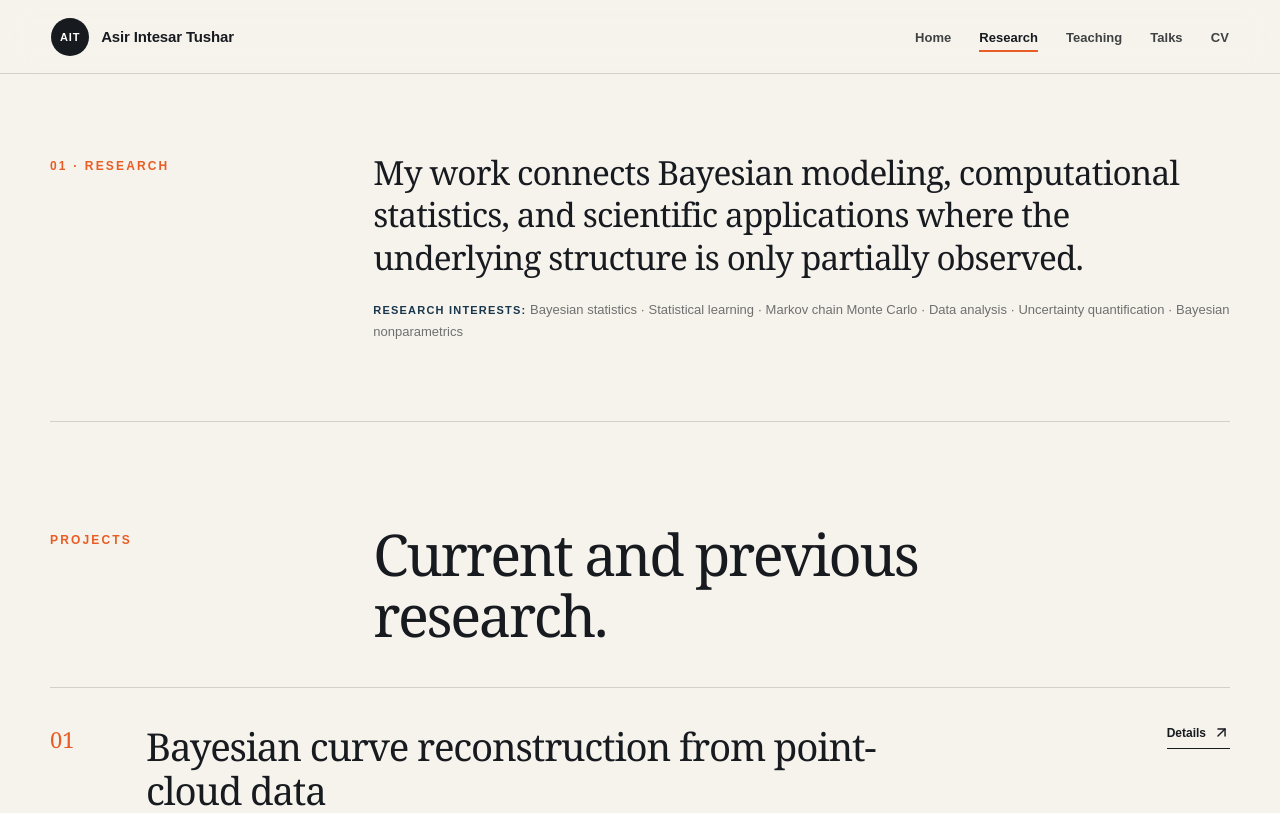
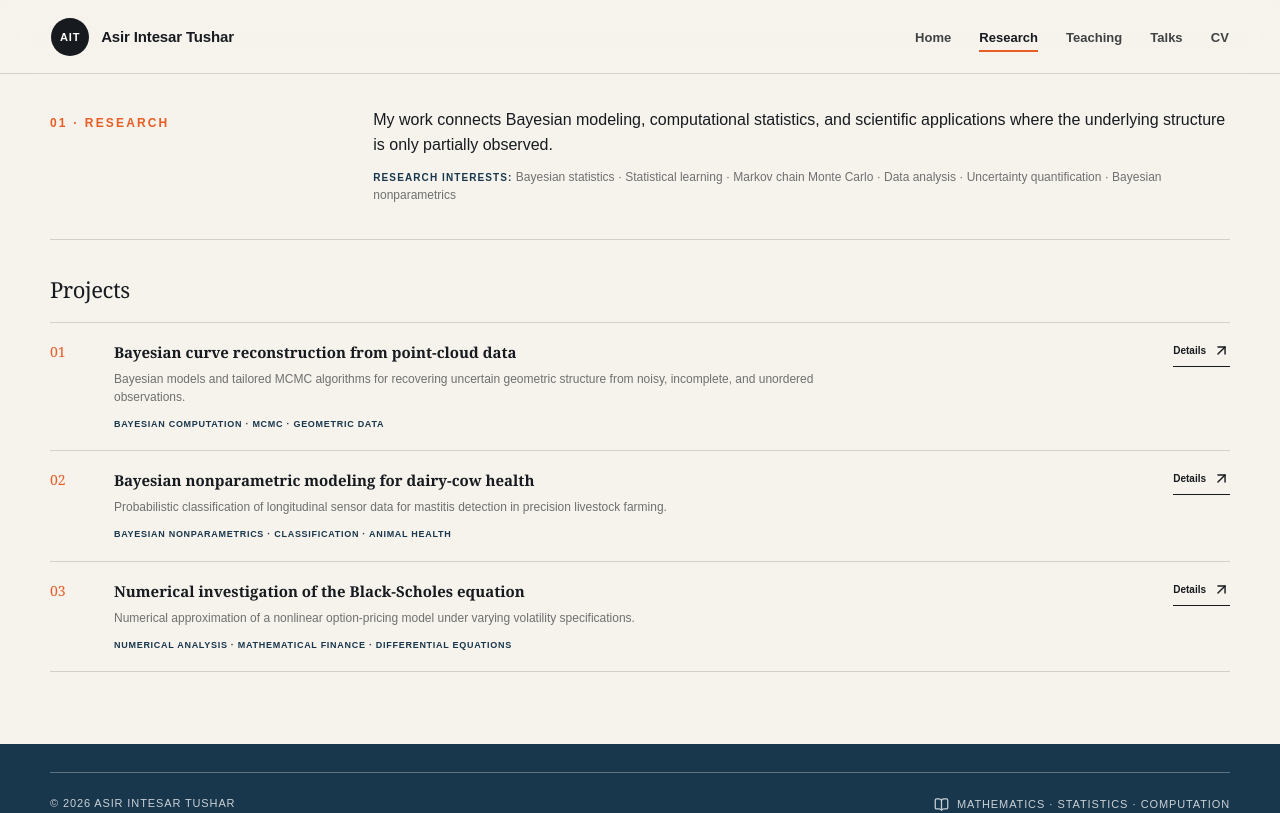
Before and after one commit to AsirTushar/AsirTushar.github.io, a Next.js app: page /research in a window 1280 px wide. Shown: the top 813 px of the page. Built offline with nearby package versions, Linux system fonts and the light colour scheme.

Commit message:
Add files via upload

```diff
--- a/app/globals.css
+++ b/app/globals.css
@@ -391,40 +391,49 @@ a { color: inherit; text-decoration: none; }
   display: grid;
   grid-template-columns: minmax(150px, 0.34fr) minmax(0, 1fr);
   gap: 32px;
-  padding-block: clamp(54px, 6vw, 78px);
+  padding-block: 34px;
   border-bottom: 1px solid var(--line);
 }
 .research-overview > .eyebrow { margin: 6px 0 0; }
 .research-overview-copy h1 {
   max-width: 920px;
   margin: 0;
-  font-family: Georgia, "Times New Roman", serif;
-  font-size: clamp(25px, 2.6vw, 36px);
+  font-family: inherit;
+  font-size: 16px;
   font-weight: 400;
-  letter-spacing: -0.025em;
-  line-height: 1.28;
+  letter-spacing: 0;
+  line-height: 1.55;
 }
 .research-overview-copy p {
   max-width: 980px;
-  margin: 20px 0 0;
+  margin: 10px 0 0;
   color: var(--muted);
-  font-size: 13px;
-  line-height: 1.75;
+  font-size: 12px;
+  line-height: 1.55;
 }
 .research-overview-copy strong {
   color: var(--blue);
-  font-size: 11px;
+  font-size: 10px;
   letter-spacing: 0.11em;
   text-transform: uppercase;
+}
+
+.research-page .page-content { padding-block: 34px 72px; }
+.project-index-title {
+  margin: 0 0 18px;
+  font-family: Georgia, "Times New Roman", serif;
+  font-size: 22px;
+  font-weight: 400;
+  letter-spacing: -0.02em;
 }
 
 .project-list { border-top: 1px solid var(--line); }
 .project-card-link {
   display: grid;
-  grid-template-columns: 72px minmax(0, 1fr) auto;
-  gap: 24px;
+  grid-template-columns: 46px minmax(0, 1fr) auto;
+  gap: 18px;
   align-items: start;
-  padding: 36px 0;
+  padding: 19px 0;
   border-bottom: 1px solid var(--line);
   transition: background-color 160ms ease, padding 160ms ease;
 }
@@ -437,27 +446,27 @@ a { color: inherit; text-decoration: none; }
 .project-number {
   color: var(--orange);
   font-family: Georgia, "Times New Roman", serif;
-  font-size: 22px;
+  font-size: 14px;
 }
 .project-card-link h3 {
   max-width: 820px;
   margin: 0;
   font-family: Georgia, "Times New Roman", serif;
-  font-size: clamp(26px, 3vw, 40px);
-  font-weight: 400;
-  letter-spacing: -0.03em;
-  line-height: 1.15;
+  font-size: 15px;
+  font-weight: 700;
+  letter-spacing: 0;
+  line-height: 1.4;
 }
 .project-card-link p {
   max-width: 760px;
-  margin: 14px 0;
+  margin: 7px 0;
   color: var(--muted);
-  font-size: 15px;
-  line-height: 1.7;
+  font-size: 12px;
+  line-height: 1.5;
 }
 .project-areas {
   color: var(--blue);
-  font-size: 11px;
+  font-size: 9px;
   font-weight: 800;
   letter-spacing: 0.08em;
   line-height: 1.6;
@@ -469,7 +478,7 @@ a { color: inherit; text-decoration: none; }
   gap: 7px;
   padding-bottom: 7px;
   border-bottom: 1px solid var(--ink);
-  font-size: 12px;
+  font-size: 10px;
   font-weight: 800;
   white-space: nowrap;
 }
--- a/app/research/page.tsx
+++ b/app/research/page.tsx
@@ -36,7 +36,7 @@ const projects = [
 
 export default function Research() {
   return (
-    <main>
+    <main className="research-page">
       <SiteHeader current="research" />
       <section className="research-overview section-shell">
         <p className="eyebrow">01 · Research</p>
@@ -47,10 +47,7 @@ export default function Research() {
       </section>
       <section className="page-content section-shell">
         <section className="project-index" aria-labelledby="projects-title">
-          <div className="subsection-heading">
-            <p className="eyebrow">Projects</p>
-            <h2 id="projects-title">Current and previous research.</h2>
-          </div>
+          <h2 className="project-index-title" id="projects-title">Projects</h2>
           <div className="project-list">
             {projects.map((project) => (
               <a className="project-card-link" href={project.href} key={project.number}>
```
